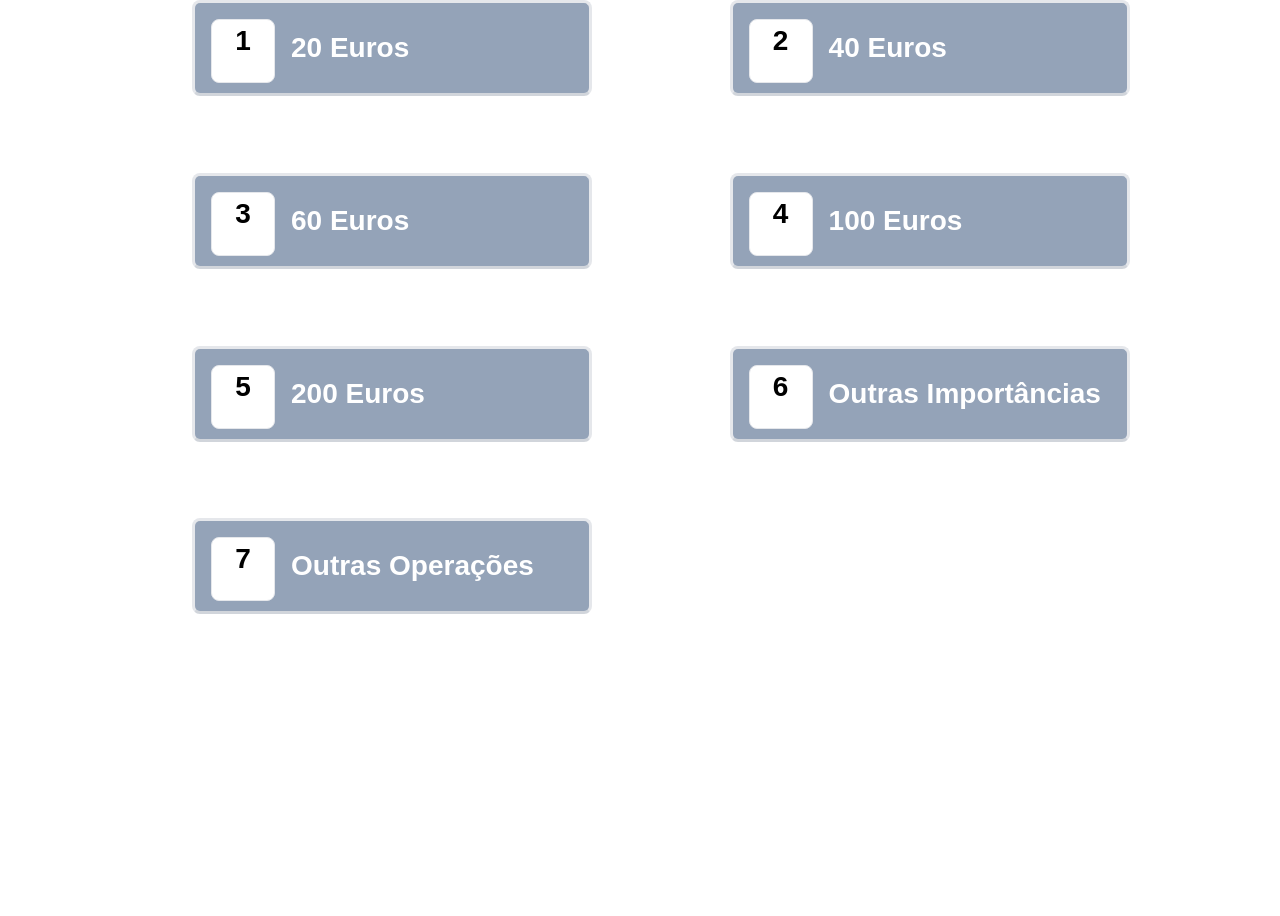
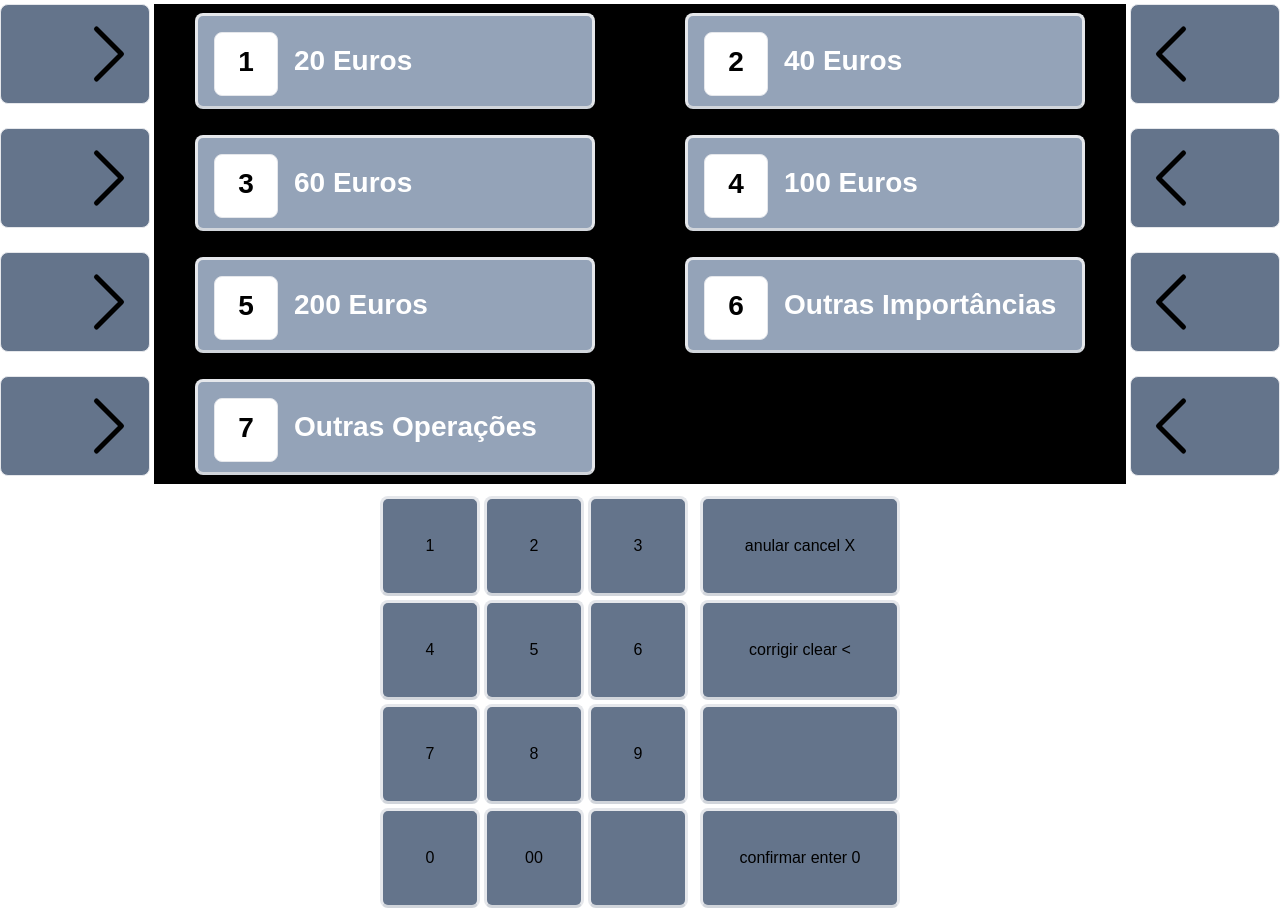
Before and after one commit to N-Amaral/atm-vite, a React (Vite) app in the folder client/: page / in a window 1280 px wide. Before the commit the page ends 800 px from the top, so only its background shows below. Built offline with nearby package versions, Linux system fonts and the light colour scheme.

Commit message:
Form, Headers, Changes to Layout and Menu.

```diff
--- a/client/package.json
+++ b/client/package.json
@@ -10,6 +10,7 @@
     "preview": "vite preview"
   },
   "dependencies": {
+    "@heroicons/react": "^2.0.14",
     "react": "^18.2.0",
     "react-dom": "^18.2.0",
     "react-router-dom": "^6.8.0"
--- /dev/null
+++ b/client/src/components/Form.tsx
@@ -0,0 +1,26 @@
+import React from "react";
+
+type Props = {
+  inputs: number;
+  formType: string;
+};
+
+const Form = ({ inputs, formType }: Props) => {
+  const content: Array<React.ReactElement> = [];
+
+  for (let i: number = 0; i < inputs; i++) {
+    content.push(
+      <li className="" key={`input-${i}`}>
+        <input
+          className="h-[50px] w-[50px] rounded-lg border-[2px] border-solid border-b-gray-400 bg-slate-600 text-center font-inter text-2xl font-bold text-white"
+          type={"tel"}
+          maxLength={1}
+          required
+        />
+      </li>
+    );
+  }
+  return <ul className={`grid w-[200px] grid-flow-col grid-cols-${inputs} gap-y-0 gap-x-1`}>{content}</ul>;
+};
+
+export default Form;
--- /dev/null
+++ b/client/src/components/HeaderText.tsx
@@ -0,0 +1,11 @@
+import React from "react";
+
+type Props = { children: React.ReactNode };
+
+export const HeaderThreeText = ({ children }: Props) => {
+  return <h3 className="font-inter text-2xl font-bold ">{children}</h3>;
+};
+
+export const HeaderOneText = ({ children }: Props) => {
+  return <h1 className="font-inter text-3xl font-bold uppercase">{children}</h1>;
+};
--- a/client/src/components/Keyboard.tsx
+++ b/client/src/components/Keyboard.tsx
@@ -1,9 +1,11 @@
+const btnStyles: string = "h-[100px] bg-slate-500 hover:bg-slate-400  border-[3px] border-b-gray-300 rounded-lg";
 const NumberKeys = () => {
-  const numPad: Array<String> = ["1", "2", "3", "4", "5", "6", "7", "8", "9", "0", "00", ""];
+  const numPad: Array<string> = ["1", "2", "3", "4", "5", "6", "7", "8", "9", "0", "00", ""];
+
   return (
     <>
       {numPad.map((key, i) => (
-        <button type="button" className="h-[100px] w-[100px] bg-slate-500" key={`${key}-${i}`}>
+        <button type="button" className={`${btnStyles} w-[100px]`} key={`${key}-${i}`}>
           {key}
         </button>
       ))}
@@ -16,7 +18,7 @@ const SideKeys = () => {
   return (
     <>
       {sidePad.map((key, i) => (
-        <button type="button" className="h-[100px] w-[200px] bg-slate-500 " key={`${key}-${i}`}>
+        <button type="button" className={`${btnStyles} w-[200px]`} key={`${key}-${i}`}>
           <span>
             {key} <span>{i === 0 ? "X" : i === 1 ? "<" : i === 2 ? "" : "0"}</span>
           </span>
--- a/client/src/components/MenuOptions.tsx
+++ b/client/src/components/MenuOptions.tsx
@@ -11,9 +11,12 @@ type InnerProps = {
 
 const Option = ({ optionNum, title, value }: InnerProps) => {
   return (
-    <li id={title} className="flex h-[6rem] w-[25rem] content-center  rounded-lg border-[3px] border-b-gray-300 bg-slate-400">
-      <div className="m-[1rem] h-[4rem] w-[4rem] rounded-lg border bg-white text-center">
-        <span className="text-[28px] font-bold">{optionNum + 1}</span>
+    <li
+      id={title}
+      className="flex h-[6rem] w-[25rem] content-center  rounded-lg border-[3px] border-b-gray-300 bg-slate-400 hover:cursor-pointer hover:bg-slate-500"
+    >
+      <div className=" m-[1rem] h-[4rem] w-[4rem]  rounded-lg border bg-white ">
+        <span className="flex justify-center pt-2 text-[28px] font-bold">{optionNum + 1}</span>
       </div>
       <div className="self-center">
         <a className="text-[28px] font-[700] capitalize text-white">{title}</a>
@@ -24,13 +27,11 @@ const Option = ({ optionNum, title, value }: InnerProps) => {
 
 const MenuOptions = ({ opTitles, opValues }: Props) => {
   return (
-    <div className="flex justify-center">
-      <ul className="grid h-[50%] w-[70%] grid-cols-2 gap-[20%]">
-        {opTitles.map((title, i) => (
-          <Option optionNum={i} title={title} value={opValues[i]} key={`${title}-${i}`} />
-        ))}
-      </ul>
-    </div>
+    <ul className=" grid h-[100%] grid-cols-2 items-center justify-items-center gap-2">
+      {opTitles.map((title, i) => (
+        <Option optionNum={i} title={title} value={opValues[i]} key={`${title}-${i}`} />
+      ))}
+    </ul>
   );
 };
 
--- a/client/src/components/Screen.tsx
+++ b/client/src/components/Screen.tsx
@@ -1,10 +1,10 @@
 import React, { ReactComponentElement, ReactElement } from "react";
 
 type Props = {
-  children: ReactElement;
+  children: React.ReactNode;
 };
 const Screen = ({ children }: Props) => {
-  return <div className="h-100 w-[90%] bg-black">hi</div>;
+  return <div className="h-[60vh] w-[80%] bg-black ">{children}</div>;
 };
 
 export default Screen;
--- a/client/src/components/ScreenKeys.tsx
+++ b/client/src/components/ScreenKeys.tsx
@@ -1,14 +1,16 @@
 import React from "react";
-
-const btnStyles: string = "h-[100px] w-[150px] rounded-lg border bg-slate-500";
+import { ChevronRightIcon, ChevronLeftIcon } from "@heroicons/react/24/outline";
+const btnStyles: string = "h-[100px] w-[150px] rounded-lg border bg-slate-500 hover:bg-slate-400";
 export const LeftSide = () => {
   const content: string[] = ["1", "3", "5", "7"];
 
   return (
     <div className="grid gap-4">
       {content.map((num, i) => (
-        <button className={btnStyles} id={`${parseInt(num)}`} key={`${num}-${i}`}>
-          <span className="">{">"}</span>
+        <button className={`${btnStyles} mr-1`} id={`${parseInt(num)}`} key={`${num}-${i}`}>
+          <span className="flex justify-end">
+            <ChevronRightIcon className="h-[5rem]" />
+          </span>
         </button>
       ))}
     </div>
@@ -20,8 +22,10 @@ export const RightSide = () => {
   return (
     <div className="grid gap-4">
       {content.map((num, i) => (
-        <button className={btnStyles} id={`${parseInt(num)}`} key={`${num}-${i}`}>
-          <span className="">{"<"}</span>
+        <button className={`${btnStyles} ml-1`} id={`${parseInt(num)}`} key={`${num}-${i}`}>
+          <span className="flex justify-start">
+            <ChevronLeftIcon className="h-[5rem]" />
+          </span>
         </button>
       ))}
     </div>
--- a/client/src/index.css
+++ b/client/src/index.css
@@ -1,3 +1,4 @@
+@import url("https://fonts.googleapis.com/css2?family=Inter:wght@400;600;700&display=swap");
 @tailwind base;
 @tailwind components;
 @tailwind utilities;
@@ -12,3 +13,12 @@ html {
   box-sizing: border-box;
   font-family: sans-serif;
 }
+
+html,
+body,
+#root,
+.app {
+  height: 100%;
+  width: 100%;
+  font-family: "Inter", sans-serif;
+}
--- a/client/src/scenes/home/index.tsx
+++ b/client/src/scenes/home/index.tsx
@@ -1,14 +1,15 @@
 import React from "react";
 import { operationList } from "../../helpers/operationList";
 import MenuOptions from "../../components/MenuOptions";
+import Layout from "../layout";
 
 type Props = {};
 
 const Home = (props: Props) => {
   return (
-    <div>
-      <MenuOptions opTitles={operationList.PT.levantamentos.opTitles} opValues={operationList.PT.levantamentos.opValues} />
-    </div>
+    <>
+      <Layout children={<MenuOptions opTitles={operationList.PT.levantamentos.opTitles} opValues={operationList.PT.levantamentos.opValues} />} />
+    </>
   );
 };
 
--- a/client/src/scenes/layout/index.tsx
+++ b/client/src/scenes/layout/index.tsx
@@ -4,12 +4,12 @@ import Keyboard from "../../components/Keyboard";
 import { RightSide, LeftSide } from "../../components/ScreenKeys";
 
 type Props = {
-  children: ReactElement;
+  children: React.ReactNode;
 };
 
 const ScreenLayout = ({ children }: Props) => {
   return (
-    <div className="mt-3 mb-3 flex justify-center">
+    <div className="mt-1 mb-3 flex justify-center">
       <LeftSide />
       <Screen children={children} />
       <RightSide />
@@ -19,7 +19,7 @@ const ScreenLayout = ({ children }: Props) => {
 
 const Layout = ({ children }: Props) => {
   return (
-    <div className="grid">
+    <div className="flex flex-col">
       <ScreenLayout children={children} />
       <Keyboard />
     </div>
--- a/client/src/scenes/login/index.tsx
+++ b/client/src/scenes/login/index.tsx
@@ -1,9 +1,69 @@
 import React from "react";
+import { HeaderOneText, HeaderThreeText } from "../../components/HeaderText";
+import { CreditCards } from "../../helpers/defaultCards";
+import Form from "../../components/Form";
 
 type Props = {};
 
+type CardProps = {
+  name: string;
+  number: string;
+};
+
+function Card({ name, number }: CardProps) {
+  return (
+    <div className="flex w-1/3 flex-col justify-center rounded-lg   bg-slate-400 text-lg hover:cursor-pointer">
+      <span className="border-b-2 border-solid border-green-500 bg-slate-200 font-inter font-bold text-slate-600">{name}</span>
+      <span className="bg-slate-50 font-inter font-extrabold text-slate-800">{number}</span>
+    </div>
+  );
+}
+
+function CardList() {
+  return (
+    <>
+      {CreditCards.map((card, i) => (
+        <Card key={`${card.cardName}-${i}`} name={card.cardName} number={card.cardNumber} />
+      ))}
+    </>
+  );
+}
+
 function Login({}: Props) {
-  return <div>Login</div>;
+  return (
+    <div className="">
+      {/* title */}
+      <div>
+        <HeaderOneText>Login</HeaderOneText>
+      </div>
+      <div>
+        {/* upper form */}
+        <div>
+          <div>
+            <HeaderThreeText>Número de Conta</HeaderThreeText>
+          </div>
+          <div>
+            <Form inputs={21} formType={"upper"} />
+          </div>
+        </div>
+        {/* lower form */}
+        <div>
+          <div>
+            <HeaderThreeText>PIN</HeaderThreeText>
+          </div>
+          <div>
+            <Form inputs={4} formType={"upper"} />
+          </div>
+        </div>
+      </div>
+      {/* cardlist */}
+      <div className=" w-1/2">
+        <ul className="m-2 grid  grid-cols-1	gap-y-4 gap-x-1 ">
+          <CardList />
+        </ul>
+      </div>
+    </div>
+  );
 }
 
 export default Login;
--- a/client/tailwind.config.cjs
+++ b/client/tailwind.config.cjs
@@ -2,7 +2,16 @@
 module.exports = {
   content: ["./index.html", "./src/**/*.{js,ts,jsx,tsx}"],
   theme: {
-    extend: {},
+    extend: {
+      fontFamily: {
+        inter: ["Inter", "sans-serif"],
+      },
+    },
+    screens: {
+      xs: "480px",
+      sm: "768px",
+      md: "1060px",
+    },
   },
   plugins: [],
 };
```
Also changed, not shown: 1 other file (tests, documents, lock files or other folders).
